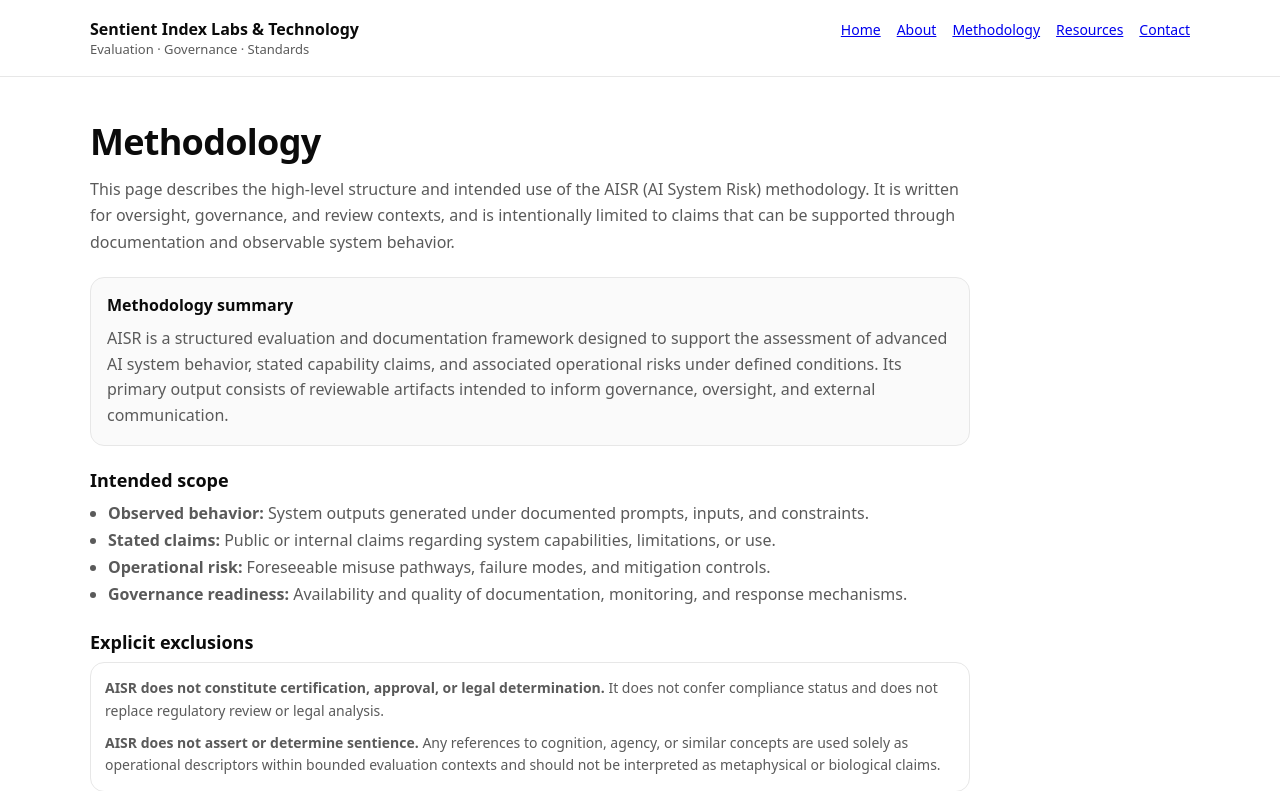
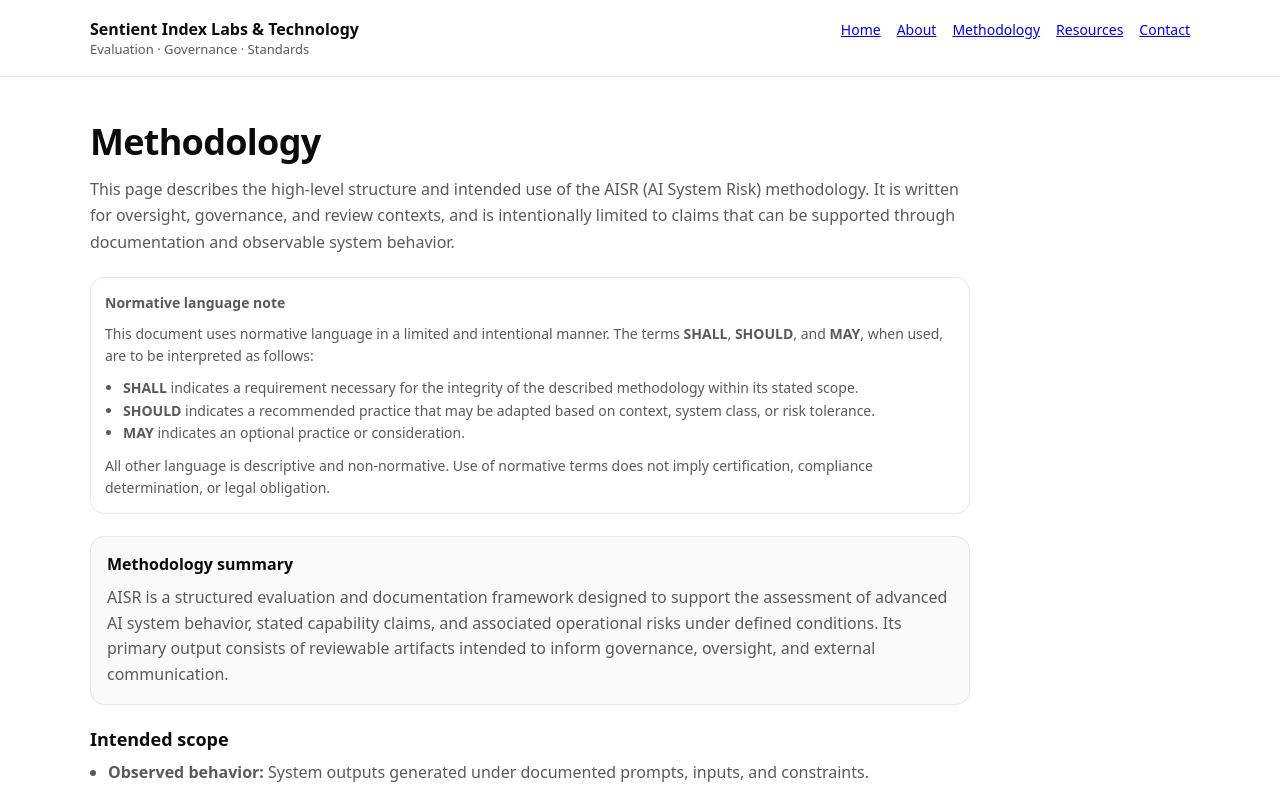
Before and after one commit to neuronomocon-bit/silt-site, a Next.js app: page /methodology in a window 1280 px wide. Shown: the top 791 px of the page. Built offline with nearby package versions, Linux system fonts and the light colour scheme.

Commit message:
Add normative language note to methodology

```diff
--- a/src/app/methodology/page.tsx
+++ b/src/app/methodology/page.tsx
@@ -16,6 +16,42 @@ export default function MethodologyPage() {
         It is written for oversight, governance, and review contexts, and is intentionally limited to claims that
         can be supported through documentation and observable system behavior.
       </p>
+      <section
+        style={{
+          border: "1px solid #e7e7e7",
+          borderRadius: 14,
+          padding: 14,
+          background: "#ffffff",
+          color: "#5a5a5a",
+          lineHeight: 1.6,
+          fontSize: 14,
+          margin: "22px 0",
+        }}
+      >
+        <strong>Normative language note</strong>
+        <p style={{ margin: "8px 0 0" }}>
+          This document uses normative language in a limited and intentional manner. The terms
+          <strong> SHALL</strong>, <strong>SHOULD</strong>, and <strong>MAY</strong>, when used,
+          are to be interpreted as follows:
+        </p>
+        <ul style={{ margin: "10px 0 0", paddingLeft: 18 }}>
+          <li>
+            <strong>SHALL</strong> indicates a requirement necessary for the integrity of the
+            described methodology within its stated scope.
+          </li>
+          <li>
+            <strong>SHOULD</strong> indicates a recommended practice that may be adapted based
+            on context, system class, or risk tolerance.
+          </li>
+          <li>
+            <strong>MAY</strong> indicates an optional practice or consideration.
+          </li>
+        </ul>
+        <p style={{ margin: "10px 0 0" }}>
+          All other language is descriptive and non-normative. Use of normative terms does not
+          imply certification, compliance determination, or legal obligation.
+        </p>
+      </section>
 
       <section
         style={{
```
